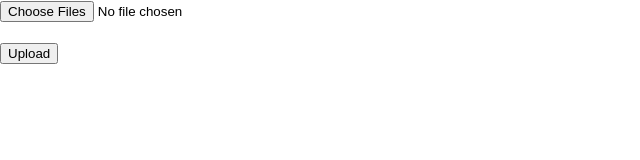
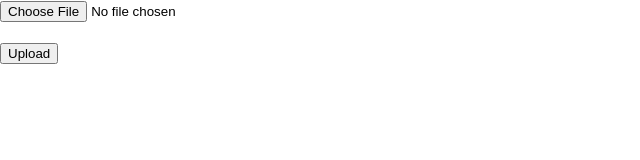
Before and after one commit to davidyen-888/react-flask-upload, a React (Create React App) app in the folder frontend/: page / in a window 1280 px wide. Shown: the top 160 px of the page, without its empty margins (0-640 px from the left). Built offline with nearby package versions, Linux system fonts and the light colour scheme.

Commit message:
Add alert when successfully uploaded

```diff
--- a/frontend/src/App.js
+++ b/frontend/src/App.js
@@ -3,7 +3,7 @@ import React, { useState } from "react";
 function App() {
   const [fileURL, setfileURL] = useState("");
 
-  const handleUploadImage = (ev) => {
+  const handleUploadFile = (ev) => {
     ev.preventDefault();
 
     const data = new FormData();
@@ -16,6 +16,9 @@ function App() {
       response.json().then((body) => {
         console.log(body);
         setfileURL(`http://localhost:5000/${body.filename}`);
+        alert(
+          `File ${body.filename} uploaded successfully to Downloads folder`
+        );
       });
     });
   };
@@ -23,23 +26,22 @@ function App() {
   let uploadInput = null;
 
   return (
-    <form onSubmit={handleUploadImage}>
+    <>
+      <form onSubmit={handleUploadFile}>
         <div>
           <input
             ref={(ref) => {
               uploadInput = ref;
             }}
             type="file"
-          multiple
           />
         </div>
         <br />
         <div>
           <button>Upload</button>
         </div>
-      {/* If successfully uploaded, show the message */}
-      {fileURL && <h3>file uploaded successfully</h3>}
       </form>
+    </>
   );
 }
 
```
Also changed, not shown: 2 other files (tests, documents, lock files or other folders). Lines whose indentation alone changed are shown as unchanged.
